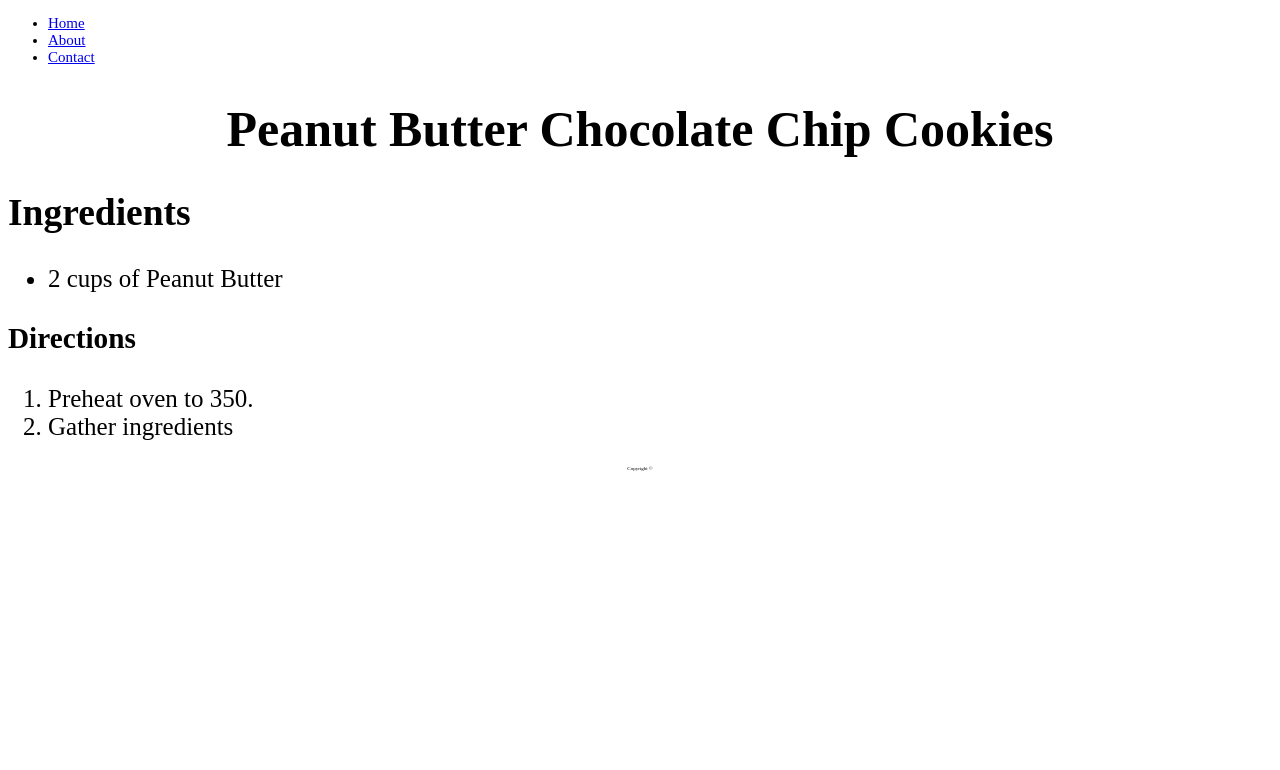
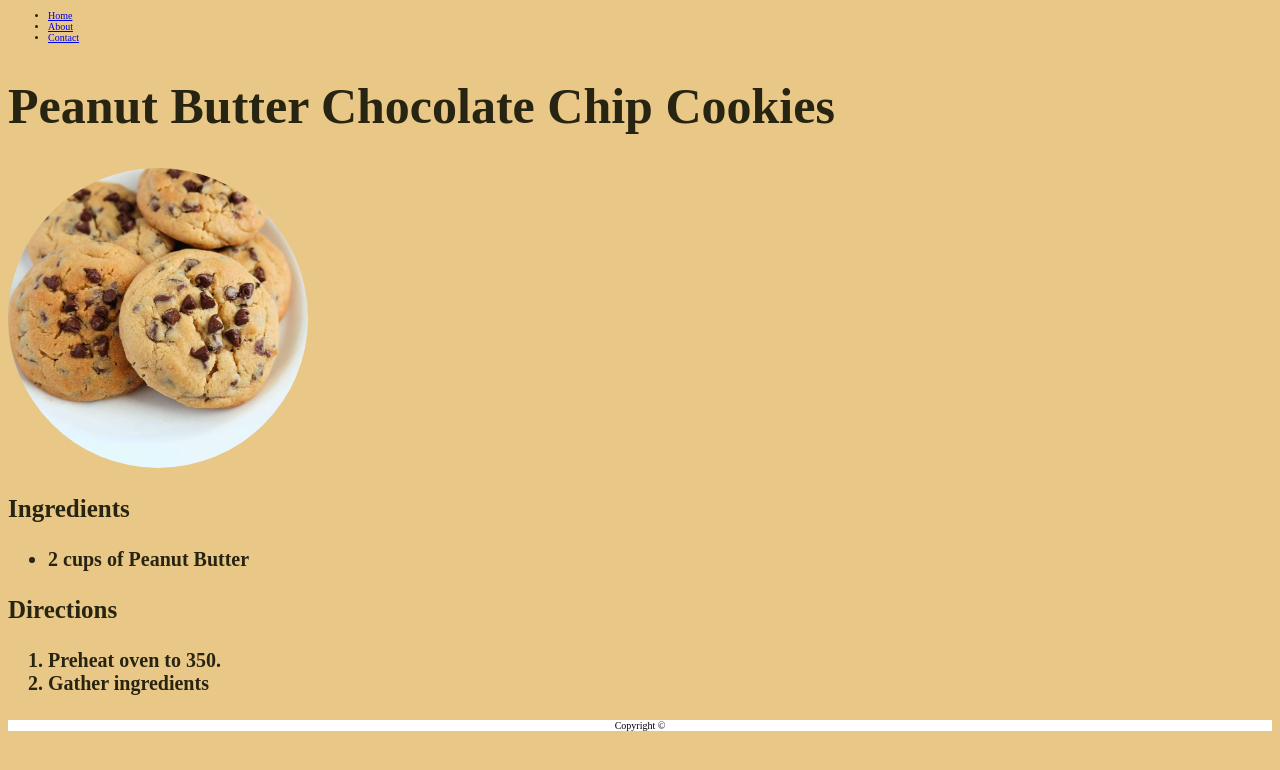
Before and after one commit to Ergoner/recipe-website, a plain HTML site: page _layouts/recipe1.html in a window 1280 px wide. Drawn offline with Linux system fonts and the light colour scheme; files whose address does not match are found by name.

Commit message:
css stylesheet tweaks

```diff
--- a/Recipe Test/styles.css
+++ /dev/null
@@ -1,32 +0,0 @@
-/* Style sheet */
-html {
-    font-size: 25px;
-    font-family: 'Times New Roman', Times, serif;
-    background-color: rgb(255, 255, 255);
-    color:rgb(0, 0, 0)
-}
-
-/* header */
-header {
-    text-align: left;
-    font-size: 15px;
-    color:rgb(0, 0, 0)
-}
-
-/* main */
-main {
-    text-align: left;
-    font-size: 25px;
-    color: rgb(0, 0, 0);
-}
-main h1 {
-    text-align: center;
-    font-size: 50px;
-}
-
-/* footer */
-footer {
-    text-align: center;
-    font-size: 5px;
-    color:rgb(0, 0, 0)
-}
--- a/Recipe Test/recipe1.html
+++ b/_layouts/recipe1.html
@@ -2,8 +2,8 @@
 <html lang="en">
     <head>
         <meta charset="utf-8">
-        <link href="styles.css" rel="stylesheet" />
-        <script src="script.js"></script>
+        <link href="C:\Users\david\Projects\recipe-website\assests\styles.css" rel="stylesheet" />
+        <script src="C:\Users\david\Projects\recipe-website\assests\script.js"></script>
         <title>Peanut Butter Chocolate Chip Cookies</title>
     </head>
     <body>
@@ -18,16 +18,20 @@
         </header>
         <main>
             <h1>Peanut Butter Chocolate Chip Cookies</h1>
-            <h2>Ingredients</h2>
+                <img src="C:\Users\david\Projects\recipe-website\assests\img\peanutbutterchocolatechipcookies.jpg"
+                alt="Peanut Butter Chocolate Chip Cookies"
+                class="recipeimg">
+            <h2>Ingredients
                 <ul>
                     <li>2 cups of Peanut Butter</li>
                 </ul>
-            <h3>Directions</h3>
+            </h2>
+            <h3>Directions
                 <ol>
                     <li>Preheat oven to 350.</li>
                     <li>Gather ingredients</li>
                 </ol>
-            </article>
+            </h3>
         </main>
         <footer>
             <p>Copyright &copy;</p>
--- /dev/null
+++ b/assests/styles.css
@@ -0,0 +1,40 @@
+/* Style sheet */
+html {
+    font-size: 15px;
+    font-family: 'Times New Roman', Times, serif;
+    background-color: rgb(233, 199, 135);
+    color:rgb(39, 36, 17)
+}
+
+header {
+    text-align: left;
+    font-size: 10px;
+}
+
+main {
+    text-align: left;
+    font-size: 25px;
+}
+
+h2, h3 {
+    font-size: 25px;
+}
+
+img {
+    width: 300px;
+    height: 300px;
+    object-fit: cover;
+    background-position: center;
+    border-radius: 50%;
+}
+
+main li {
+    font-size: 20px;
+}
+
+footer {
+    text-align: center;
+    font-size: 10px;
+    color:rgb(0, 0, 0);
+    background-color:rgb(255, 255, 255);
+}
```
Also changed, not shown: _layouts/about.html (renamed from Recipe Test/about.html, +2 -2 lines), _layouts/contact.html (renamed from Recipe Test/contact.html, +2 -2 lines), _layouts/index.html (renamed from Recipe Test/index.html, +2 -2 lines), README.txt (renamed from Recipe Test/Readme.txt), assests/img/peanutbutterchocolatechipcookies.jpg (added), assests/script.js (added).
